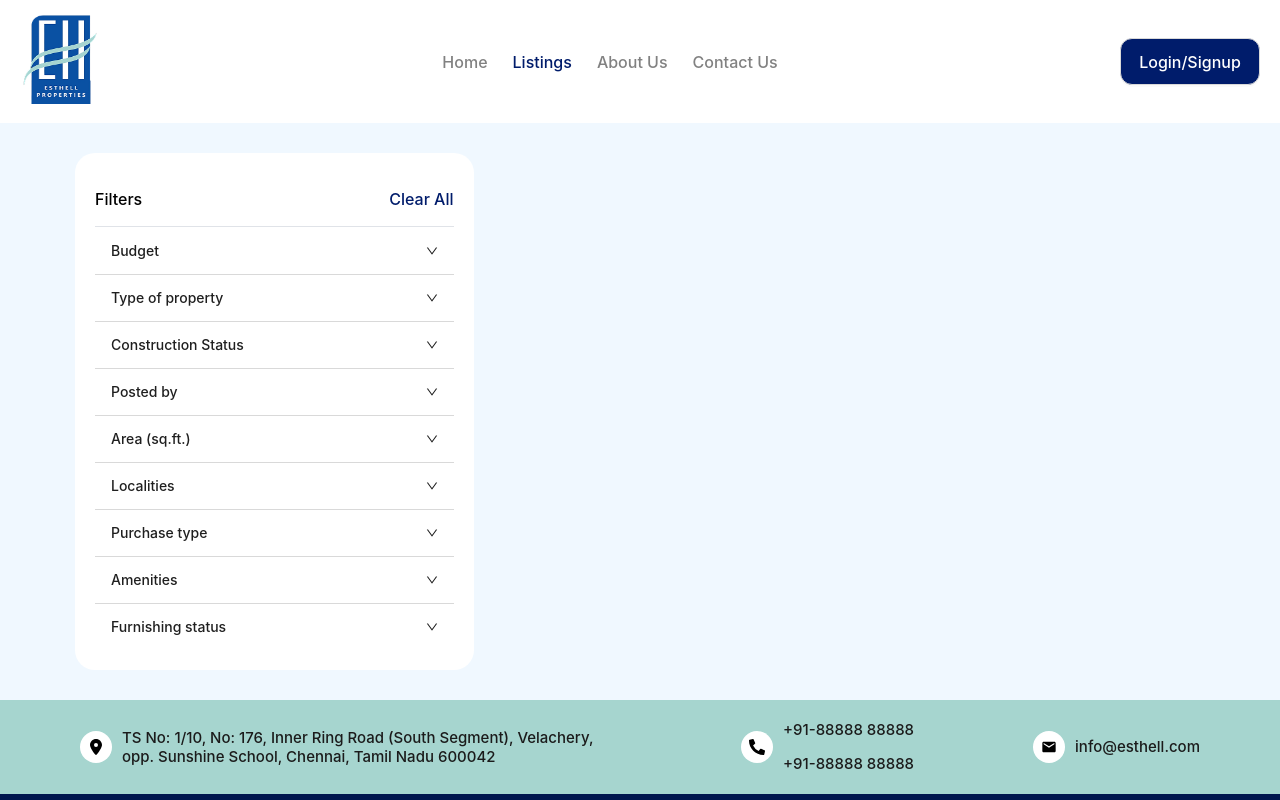
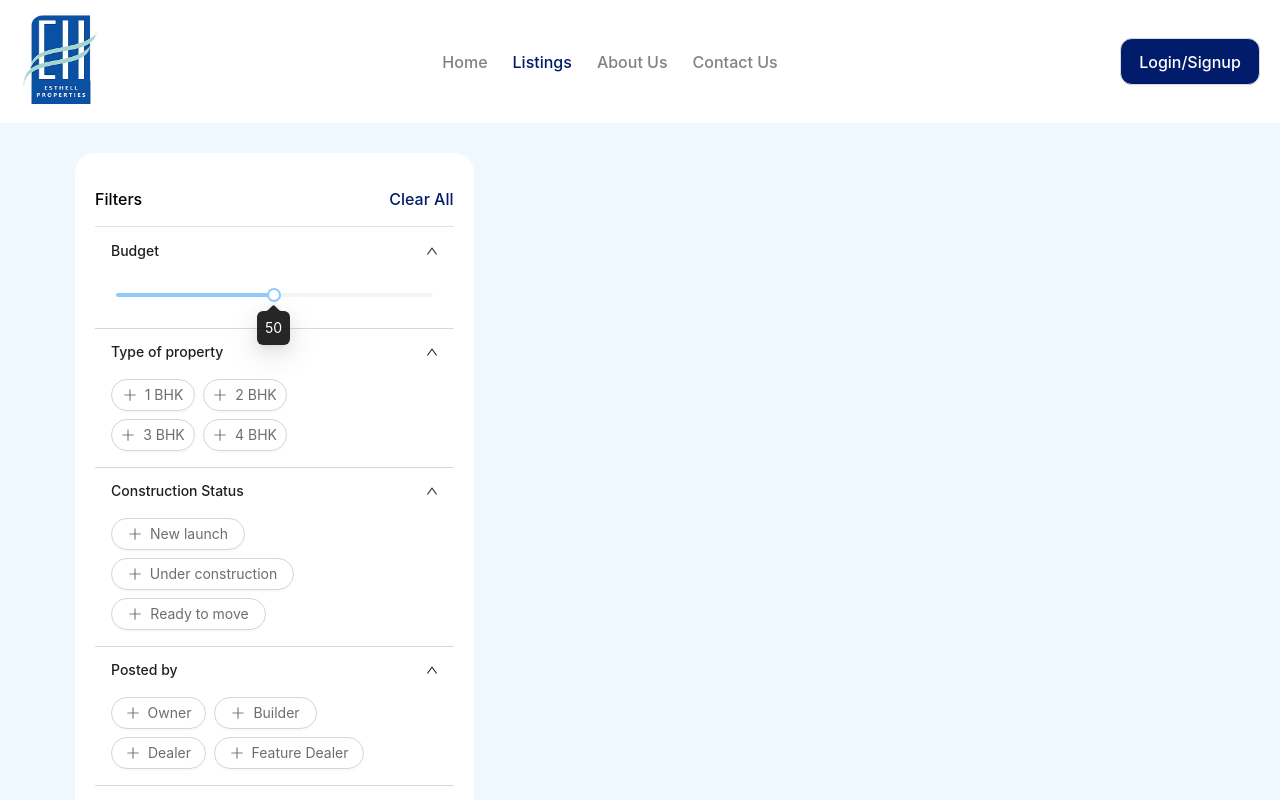
Before and after one commit to karthik-kerry/esthell-prop-website, a React (Create React App) app: page /listings in a window 1280 px wide. Shown: the top 800 px of the page. Built offline with nearby package versions, Linux system fonts and the light colour scheme.

Commit message:
slider in progress

```diff
--- a/src/pages/ListingsPage.jsx
+++ b/src/pages/ListingsPage.jsx
@@ -31,6 +31,11 @@ export default function ListingsPage() {
     button20: false,
     button21: false,
   });
+  const [value, setValue] = useState(50); // Default value set to 50
+
+  const handleChange = (value) => {
+    setValue(value);
+  };
   const onCheck = (e) => {
     const value = e.target.value;
     if (e.target.checked) {
@@ -56,8 +61,14 @@ export default function ListingsPage() {
       label: <span style={{ fontWeight: 500 }}>Budget</span>,
       children: (
         <div>
-          <Slider defaultValue={30} disabled={disabled} />
-          <Slider range defaultValue={[20, 50]} disabled={disabled} />
+          <Slider
+        min={0}
+        max={100}
+        value={value}
+        onChange={handleChange}
+        step={1}
+        tooltipVisible
+      />
         </div>
       ),
     },
@@ -980,7 +991,7 @@ export default function ListingsPage() {
           />
           <Collapse
             items={items}
-            defaultActiveKey={[]}
+            defaultActiveKey={items.map(item => item.key)}
             bordered={false}
             expandIconPosition="end"
             expandIcon={({ isActive }) => (
```
